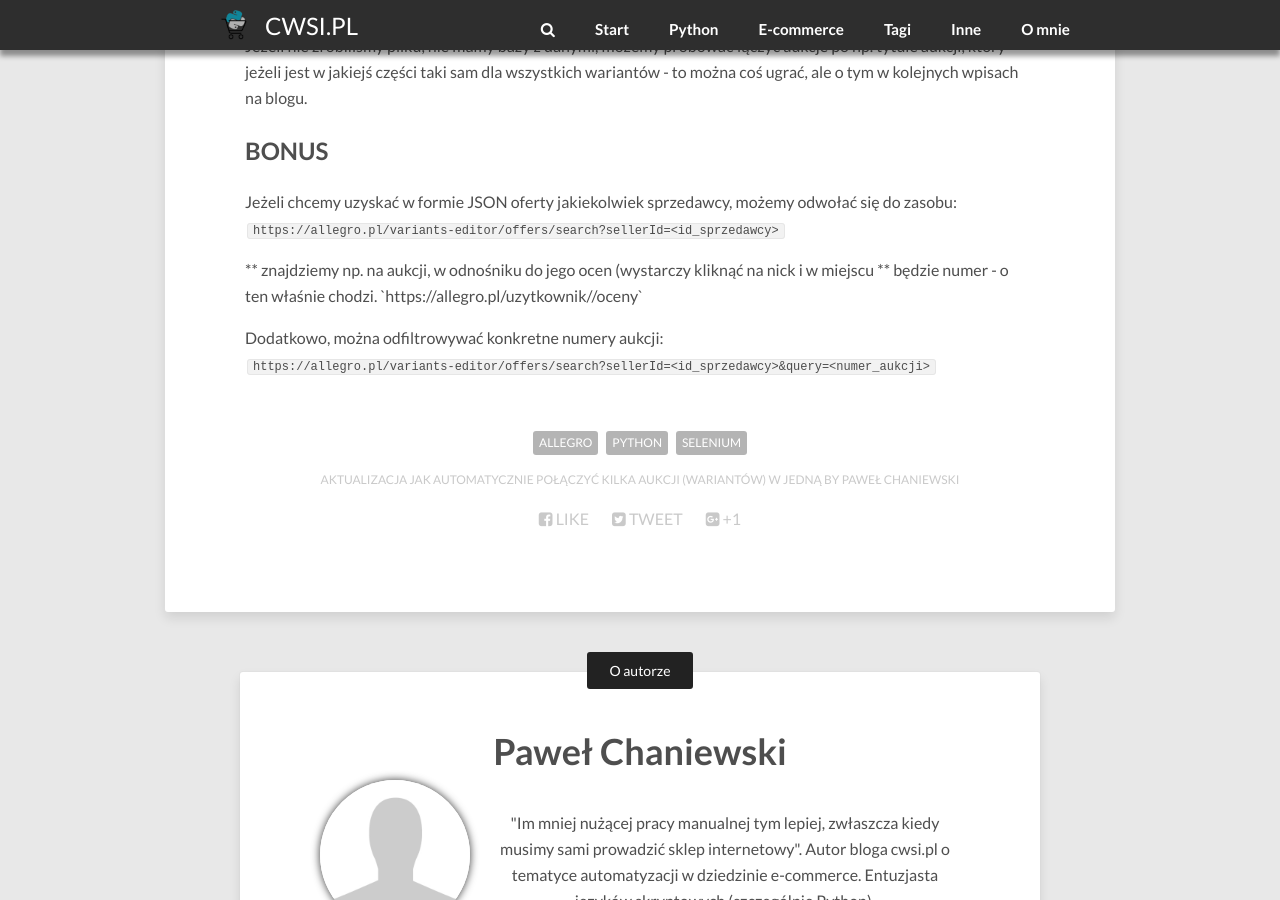
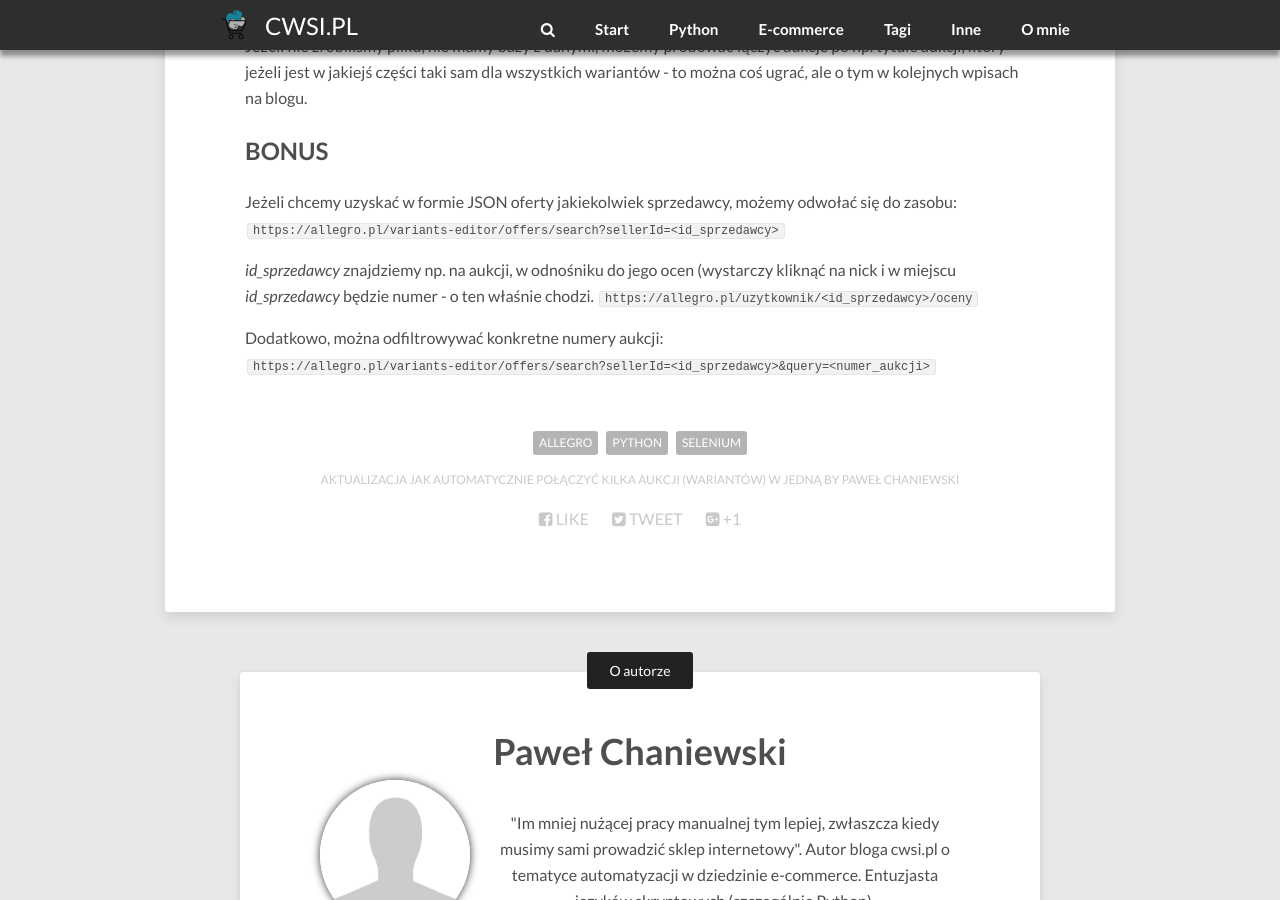
Before and after one commit to chawel/blog-test, a Jekyll site: the page built from _posts/ecommerce/allegro/2018-02-14-allegro-pl-automatyczne-grupowanie-aukcji-wielowariantowosc.md, in a window 1280 px wide and 900 px high, scrolled down 6388 px. Built offline with Jekyll 4.4.1, drawn with Linux system fonts in a browser that asks for light colours; nearby versions of some CDN libraries; comment, search, counter and statistics services are not loaded.

Commit message:
Minor change

```diff
--- a/_posts/ecommerce/allegro/2018-02-14-allegro-pl-automatyczne-grupowanie-aukcji-wielowariantowosc.md
+++ b/_posts/ecommerce/allegro/2018-02-14-allegro-pl-automatyczne-grupowanie-aukcji-wielowariantowosc.md
@@ -164,7 +164,7 @@ Jeżeli nie zrobiliśmy pliku, nie mamy bazy z danymi, możemy próbować łącz
 Jeżeli chcemy uzyskać w formie JSON oferty jakiekolwiek sprzedawcy, możemy odwołać się do zasobu:
 `https://allegro.pl/variants-editor/offers/search?sellerId=<id_sprzedawcy>`
 
-*<id_sprzedawcy>* znajdziemy np. na aukcji, w odnośniku do jego ocen (wystarczy kliknąć na nick i w miejscu *<id_sprzedawcy>* będzie numer - o ten właśnie chodzi.
+*id_sprzedawcy* znajdziemy np. na aukcji, w odnośniku do jego ocen (wystarczy kliknąć na nick i w miejscu *id_sprzedawcy* będzie numer - o ten właśnie chodzi.
 `https://allegro.pl/uzytkownik/<id_sprzedawcy>/oceny`
 
 Dodatkowo, można odfiltrowywać konkretne numery aukcji:
```
